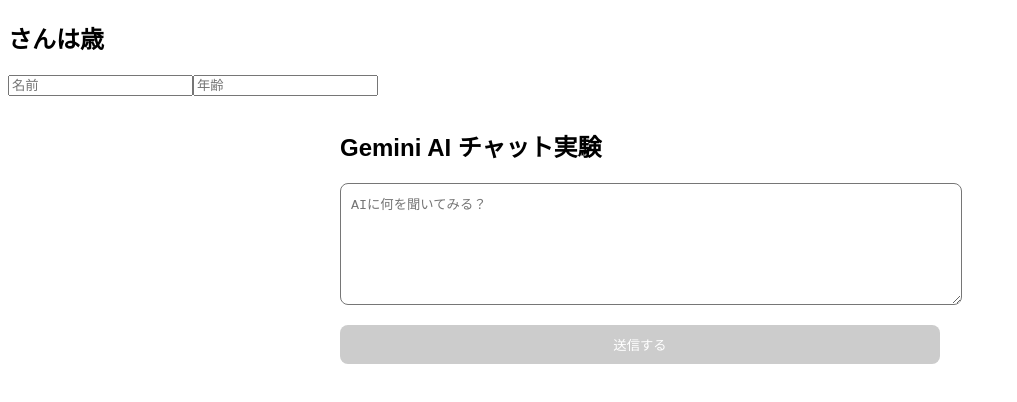
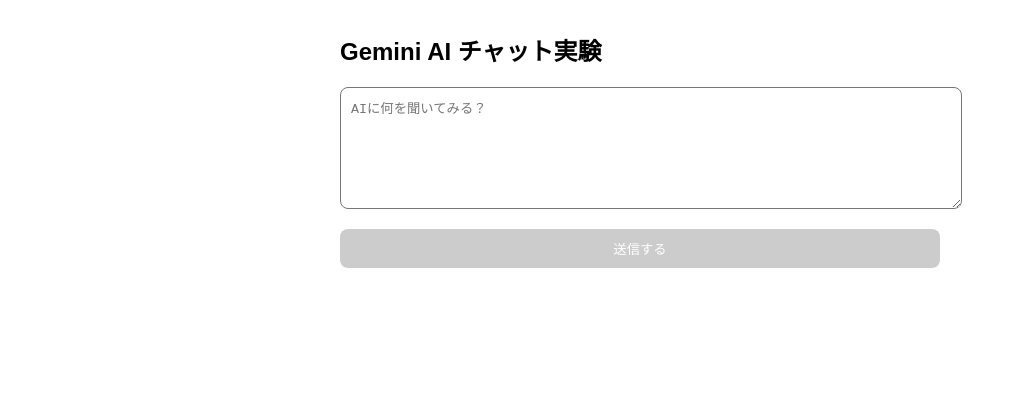
Before and after one commit to wahawahawaha/mastering_vuejs, a Vue app: page / in a window 1280 px wide. Shown: the top 402 px of the page, without its empty margins (0-1017 px from the left). Built offline with nearby package versions, Linux system fonts and the light colour scheme.

Commit message:
changed to new api url

```diff
--- a/src/App.vue
+++ b/src/App.vue
@@ -1,18 +1,11 @@
 <script setup>
-import { ref, reactive, watchEffect } from 'vue'
+//import { ref, reactive, watchEffect } from 'vue'
 import Chat_bedrock from './Chat_bedrock.vue';
 
-const user = reactive({
-  name: '',
-  age: '',
-})
+
 </script>
 
 <template>
-  <h2>{{ user.name }}さんは{{ user.age }}歳</h2>
-  <input v-model="user.name" placeholder="名前" />
-  <input v-model="user.age" placeholder="年齢" />
-
   <chat_bedrock/>
 </template>
 
--- a/src/Chat_bedrock.vue
+++ b/src/Chat_bedrock.vue
@@ -7,7 +7,7 @@
 const errorMessage = ref('')     // エラーメッセージ
 
 
-const API_URL = 'https://3z6b1s74x7.execute-api.ap-northeast-1.amazonaws.com/dev/chat'
+const API_URL = 'https://vxk1txtbn1.execute-api.ap-northeast-1.amazonaws.com/dev/chat'
 
 const askAI = async () => {
   if (!prompt.value) return
```
